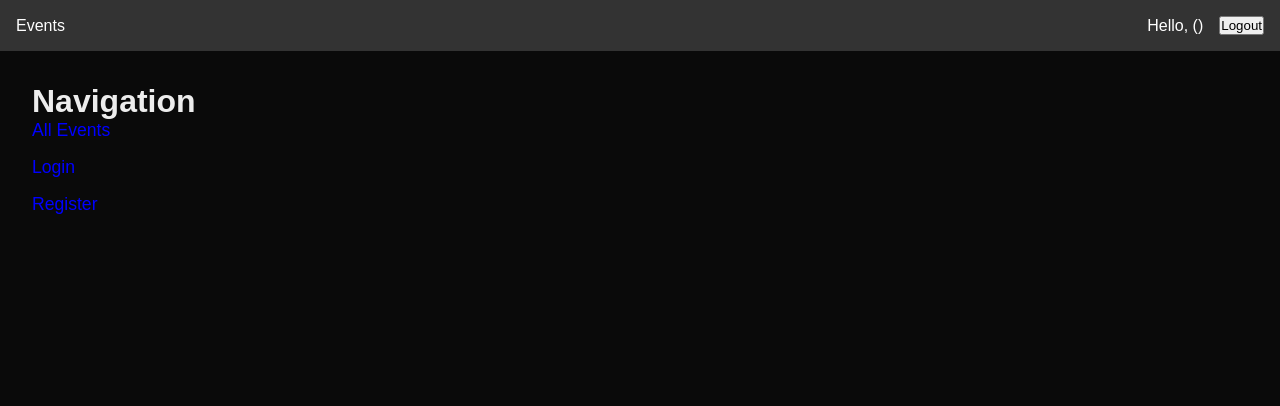
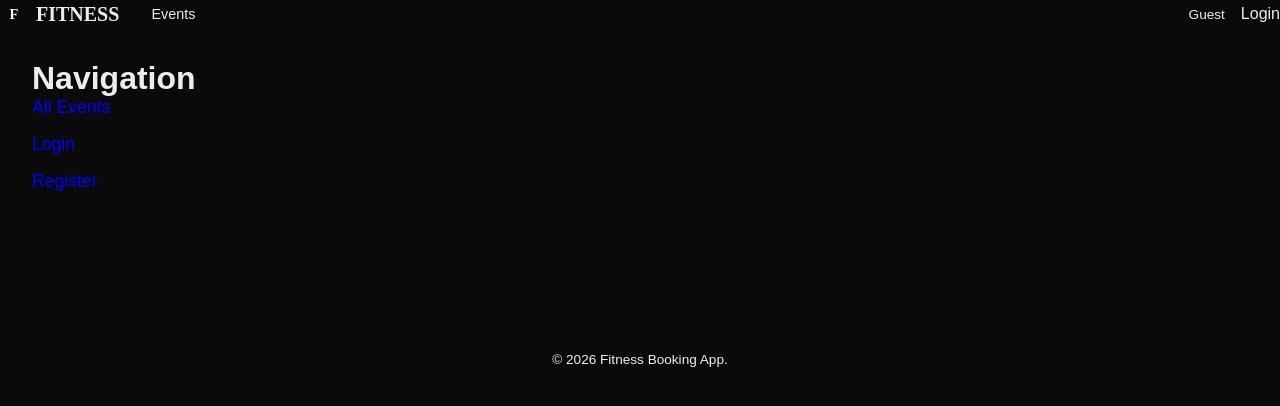
Before and after one commit to vladyslav-hordiienko3151134/SWD3_fitness_app, a Next.js app: page / in a window 1280 px wide. Shown: the top 406 px of the page. Built offline with nearby package versions, Linux system fonts and the light colour scheme; no server answers.

Commit message:
enhance site navigation with logo, role‑based links and footer

```diff
--- a/src/app/layout.js
+++ b/src/app/layout.js
@@ -1,4 +1,5 @@
 'use client';
+
 import { useEffect, useState } from 'react';
 import Link from 'next/link';
 import { useRouter, usePathname } from 'next/navigation';
@@ -33,26 +34,44 @@ export default function RootLayout({ children }) {
     <html lang="en">
       <body>
         {!loading && (
-          <nav style={{ display: 'flex', gap: '1rem', padding: '1rem', background: '#333', color: 'white', alignItems: 'center' }}>
-            {pathname !== '/' && (
-              <Link href="/" style={{ color: 'white', textDecoration: 'none', fontWeight: 'bold' }}>Home</Link>
-            )}
-            <Link href="/events" style={{ color: 'white', textDecoration: 'none' }}>Events</Link>
-            {user?.role === 'organizer' && <Link href="/events/create" style={{ color: 'white', textDecoration: 'none' }}>Create Event</Link>}
-            {user?.role === 'user' && <Link href="/my-booking" style={{ color: 'white', textDecoration: 'none' }}>My booking</Link>}
-            {user?.role === 'admin' && (
-              <>
-                <Link href="/admin/users" style={{ color: 'white', textDecoration: 'none' }}>Manage Users</Link>
-                <Link href="/admin/bookings" style={{ color: 'white', textDecoration: 'none' }}>All Bookings</Link>
-              </>
-            )}
-            <span style={{ marginLeft: 'auto' }}>
-              Hello, {user?.first_name} ({user?.role})
-            </span>
-            <button onClick={handleLogout}>Logout</button>
+          <nav className="navbar">
+            <div className="wrap" style={{ display: 'flex', justifyContent: 'space-between', alignItems: 'center' }}>
+              <div style={{ display: 'flex', alignItems: 'center', gap: '2rem' }}>
+                <Link href="/" style={{ fontFamily: 'Outfit', fontSize: '1.25rem', fontWeight: '800', display: 'flex', alignItems: 'center', gap: '0.5rem' }}>
+                  <div style={{ width: '28px', height: '28px', background: 'var(--primary)', borderRadius: '6px', display: 'grid', placeItems: 'center', color: 'white', fontSize: '0.9rem' }}>F</div>
+                  FITNESS
+                </Link>
+
+                <div style={{ display: 'flex', gap: '1.5rem' }}>
+                  <Link href="/events" style={{ fontSize: '0.9rem', color: pathname === '/events' ? 'var(--primary)' : 'var(--text-secondary)' }}>Events</Link>
+                  {user?.role === 'organizer' && <Link href="/events/create" style={{ fontSize: '0.9rem', color: 'var(--text-secondary)' }}>Create</Link>}
+                  {user?.role === 'user' && <Link href="/my-booking" style={{ fontSize: '0.9rem', color: 'var(--text-secondary)' }}>My Bookings</Link>}
+                  {user?.role === 'admin' && (
+                    <>
+                      <Link href="/admin/users" style={{ fontSize: '0.9rem', color: 'var(--text-secondary)' }}>Users</Link>
+                      <Link href="/admin/bookings" style={{ fontSize: '0.9rem', color: 'var(--text-secondary)' }}>All Bookings</Link>
+                    </>
+                  )}
+                </div>
+              </div>
+
+              <div style={{ display: 'flex', alignItems: 'center', gap: '1rem' }}>
+                <span style={{ fontSize: '0.85rem', color: 'var(--text-secondary)' }}>
+                  {user ? user.first_name : 'Guest'}
+                </span>
+                {user ? (
+                  <button className="btn-alt" onClick={handleLogout}>Logout</button>
+                ) : (
+                  <Link href="/login" className="btn">Login</Link>
+                )}
+              </div>
+            </div>
           </nav>
         )}
         <main>{children}</main>
+        <footer className="wrap" style={{ padding: '3rem 0', borderTop: '1px solid var(--border)', marginTop: '4rem', textAlign: 'center', color: 'var(--text-secondary)', fontSize: '0.85rem' }}>
+          &copy; 2026 Fitness Booking App.
+        </footer>
       </body>
     </html>
   );
```
